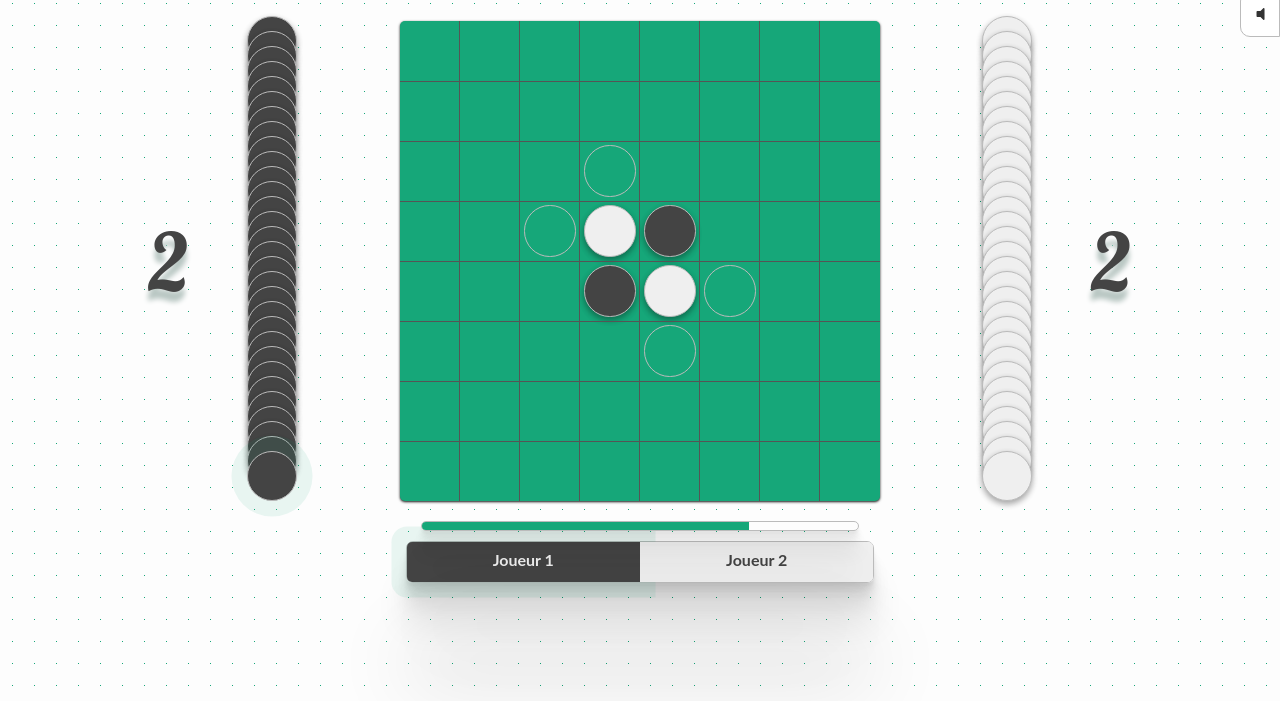
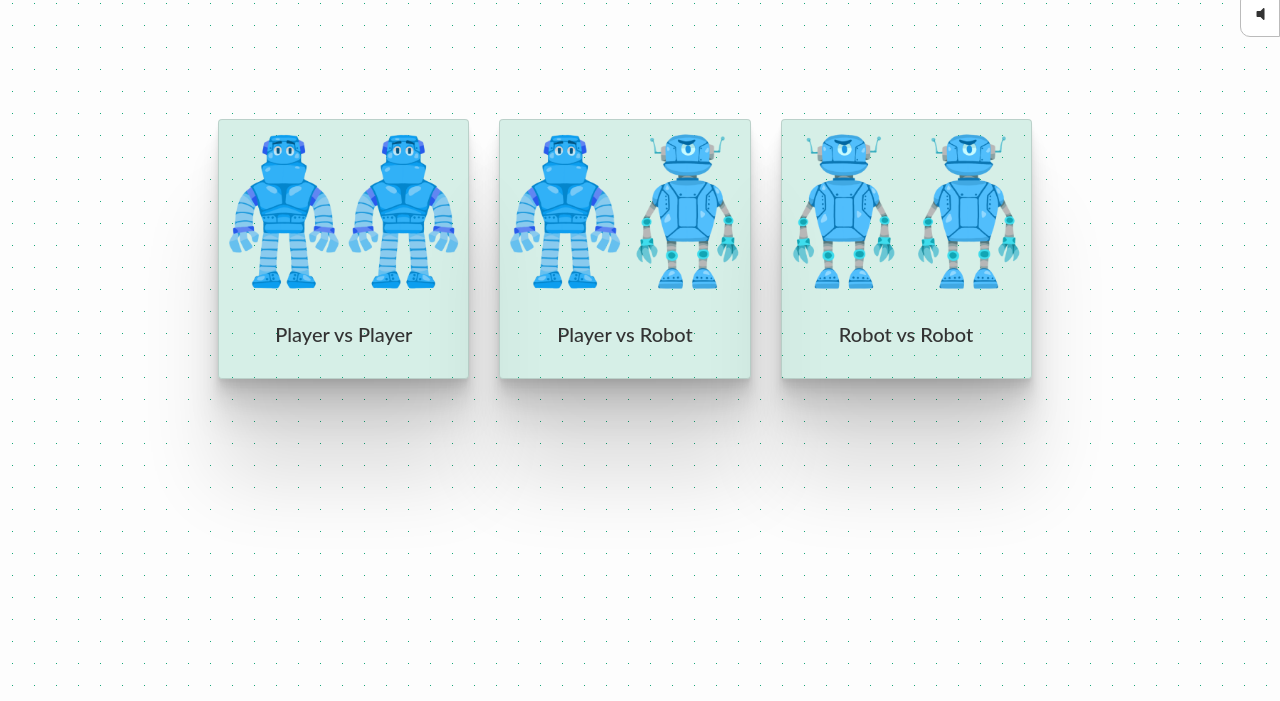
Before and after one commit to SofianeMeziani/Othello, a plain HTML site: page index.html in a window 1280 px wide. Shown: the part 99-800 px from the top of the page. Drawn offline with nearby package versions, Linux system fonts and the light colour scheme; some packages are replaced by stand-ins of ours; a script that the page names is missing.

Commit message:
User vs Bot selection

```diff
--- a/css/style.css
+++ b/css/style.css
@@ -1,3 +1,35 @@
+.game {
+    opacity: 0;
+
+}
+
+.card-parent {
+    text-align: center;
+}
+
+.pre-game {
+    margin-top: 10%;
+}
+
+.card {
+    cursor: pointer;
+    transition-duration: 200ms;
+    transition-property: transform;
+    box-shadow:
+    0 2.8px 2.2px rgba(0, 0, 0, 0.034),
+    0 6.7px 5.3px rgba(0, 0, 0, 0.048),
+    0 12.5px 10px rgba(0, 0, 0, 0.06),
+    0 22.3px 17.9px rgba(0, 0, 0, 0.072),
+    0 41.8px 33.4px rgba(0, 0, 0, 0.086),
+    0 100px 80px rgba(0, 0, 0, 0.12);
+    background-color: #16a7792a;
+}
+
+.card:hover {
+    transform: scale(1.05);
+    background-color: #16a7795d;
+}
+
 html, body {margin: 0; height: 100%; overflow: hidden}
 
 /* Mobile */
--- a/index.html
+++ b/index.html
@@ -7,7 +7,10 @@
     <script src="https://cdnjs.cloudflare.com/ajax/libs/sweetalert/1.1.3/sweetalert.min.js"></script>
     <link href="https://fonts.googleapis.com/css?family=Lobster&display=swap" rel="stylesheet">
     <link rel="stylesheet" href="https://stackpath.bootstrapcdn.com/bootstrap/4.4.1/css/bootstrap.min.css" integrity="sha384-Vkoo8x4CGsO3+Hhxv8T/Q5PaXtkKtu6ug5TOeNV6gBiFeWPGFN9MuhOf23Q9Ifjh" crossorigin="anonymous">
-    <script src="https://code.jquery.com/jquery-3.4.1.slim.min.js" integrity="sha384-J6qa4849blE2+poT4WnyKhv5vZF5SrPo0iEjwBvKU7imGFAV0wwj1yYfoRSJoZ+n" crossorigin="anonymous"></script>
+    <script
+  src="https://code.jquery.com/jquery-3.4.1.js"
+  integrity="sha256-WpOohJOqMqqyKL9FccASB9O0KwACQJpFTUBLTYOVvVU="
+  crossorigin="anonymous"></script>
     <link rel="manifest" href="manifest.json">
     <meta name='viewport' content='width=device-width, initial-scale=1.0, maximum-scale=1.0, user-scalable=0' />
     <script src="js/script.js"></script>
@@ -29,7 +32,40 @@
       <i class="fas fa-volume-up"></i>
     </div>
 
-    <div class="row">
+    <div class="row pre-game">
+      <div class="col-md-2"></div>
+      <div class="col-md-8 row container">
+        <div class="col-md-4 card-parent">
+          <div class="card">
+            <img src="img/PlayerVSPlayer.png" class="card-img-top">
+            <div class="card-body">
+              <h5 class="card-title">Player vs Player</h5>
+            </div>
+          </div>
+        </div>
+
+        <div class="col-md-4 card-parent">
+          <div class="card">
+            <img src="img/PlayerVSBot.png" class="card-img-top">
+            <div class="card-body">
+              <h5 class="card-title">Player vs Robot</h5>
+                </div>
+            </div>
+        </div>
+
+        <div class="col-md-4 card-parent">
+          <div class="card">
+            <img src="img/BotVSBot.png" class="card-img-top">
+            <div class="card-body">
+              <h5 class="card-title">Robot vs Robot</h5>
+                  </div>
+          </div>
+        </div>
+      </div>
+      <div class="col-md-2"></div>
+    </div>
+
+    <div class="row game">
         <div class="col-md-2 scores">
           <div class="score-black text-right">
 
--- a/js/script.js
+++ b/js/script.js
@@ -16,6 +16,15 @@ document.addEventListener("DOMContentLoaded", function(){
     var colPlayed;
     var game_over = false;
     var sounds = false;
+
+    jQuery(document).on("click", ".card" , function() {
+        jQuery('.pre-game').fadeOut();
+        jQuery('.game').css({opacity: 0, display: 'flex'}).animate({
+            opacity: 1
+        }, 2200);
+
+        startGame();
+    });
 
     function swap_turns () {
         if ($black_turn && !$white_turn) {
@@ -951,8 +960,6 @@ document.addEventListener("DOMContentLoaded", function(){
         jQuery('.score .black').css('width', $nb_black/($nb_white + $nb_black) * 100 + '%');
     }
 
-    startGame();
-
     function flip_tiles_top_bottom () {
 
         var search_row = rowPlayed + 1;
```
Also changed, not shown: img/BotVSBot.png (added), img/PlayerVSBot.png (added), img/PlayerVSPlayer.png (added), img/bot.png (added), img/player.png (added), 3 other files.
